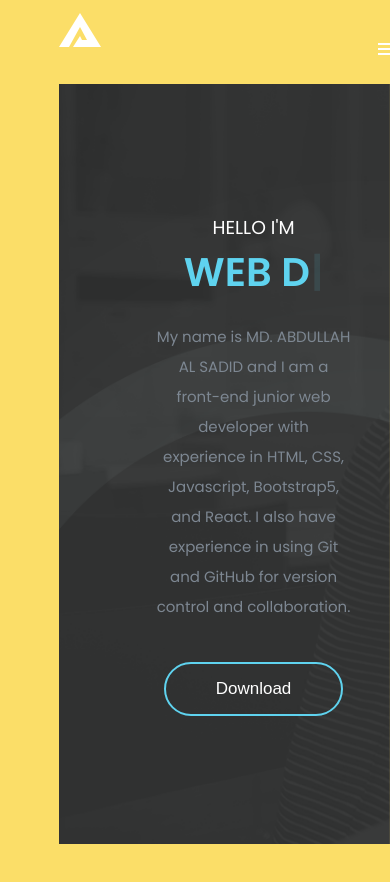
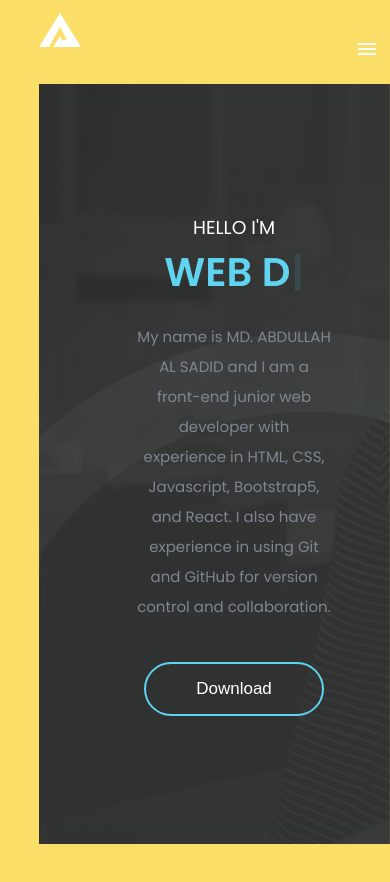
Before and after one commit to Sadid205/react-portfolio1, a React (Create React App) app: page / in a window 390 px wide. Shown: the top 882 px of the page. Built offline with nearby package versions, Linux system fonts and the light colour scheme.

Commit message:
Resopnsive Done Finaly

```diff
--- a/src/App.css
+++ b/src/App.css
@@ -110,8 +110,10 @@ button{
   }
 
   header {
-    margin-left: 15%;
+    margin-left:10% ;
   }
+
+
 
   .toggle{
     display: block;
@@ -129,7 +131,7 @@ button{
   }
 
  .hero {
-  left: 15%;
+  left: 10%;
  }
 
   .about img {
@@ -151,6 +153,11 @@ button{
 
   .about button {
     left: 35%;
+  }
+
+
+  .about .left {
+    margin-left: 10%;
   }
 
 
@@ -203,14 +210,14 @@ button{
 
   .services {
     margin-bottom: 2500px;
-    left: 15%;
+    left: 10%;
   }
 
 
 
   article .grid3 {
     grid-template-columns: repeat(2, 1fr);
-    left: 15%;
+    left: 10%;
   }
 
   article .heading {
@@ -228,7 +235,7 @@ button{
 
   .blog .grid3 {
     grid-template-columns: repeat(1, 1fr);
-    left: 15%;
+    left: 10%;
   }
 
   .blog {
@@ -254,7 +261,7 @@ button{
   }
 
   footer {
-    margin-left: 25%;
+    margin-left: 20%;
   }
 
 }
```
